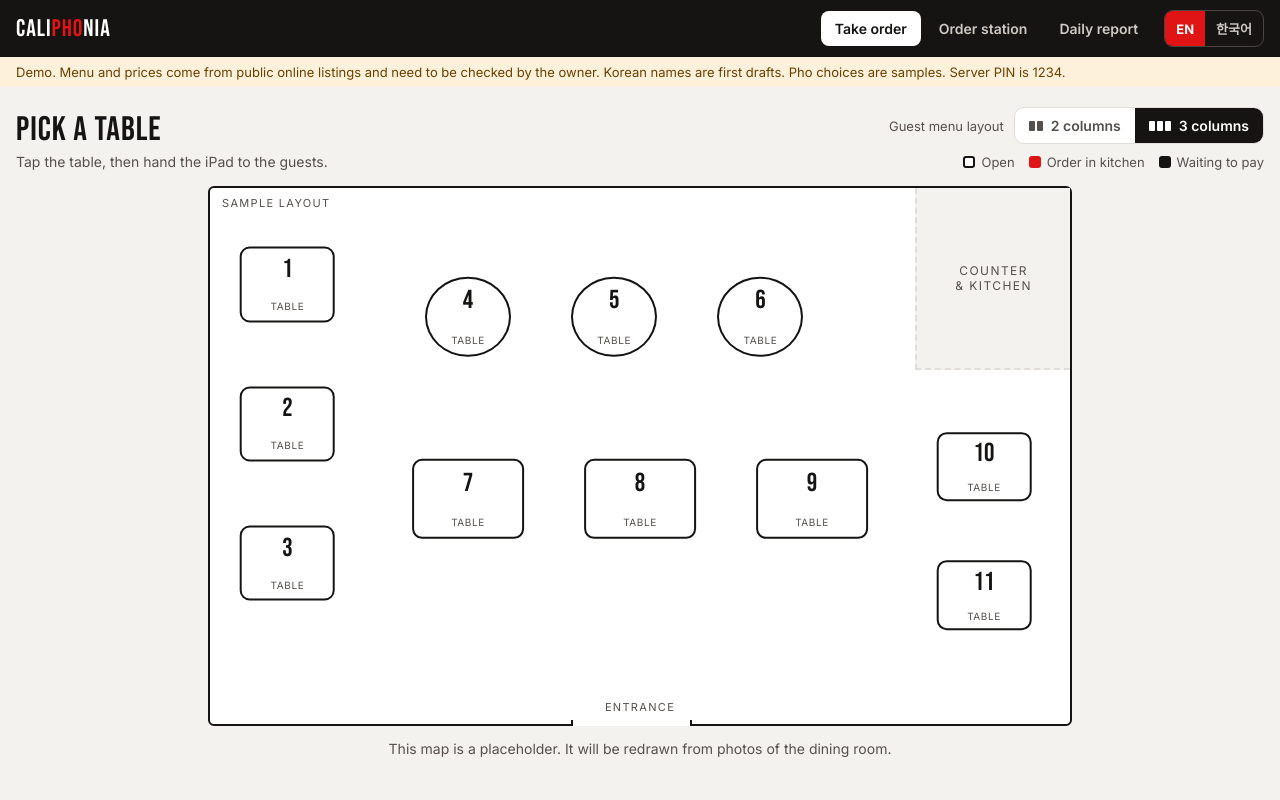
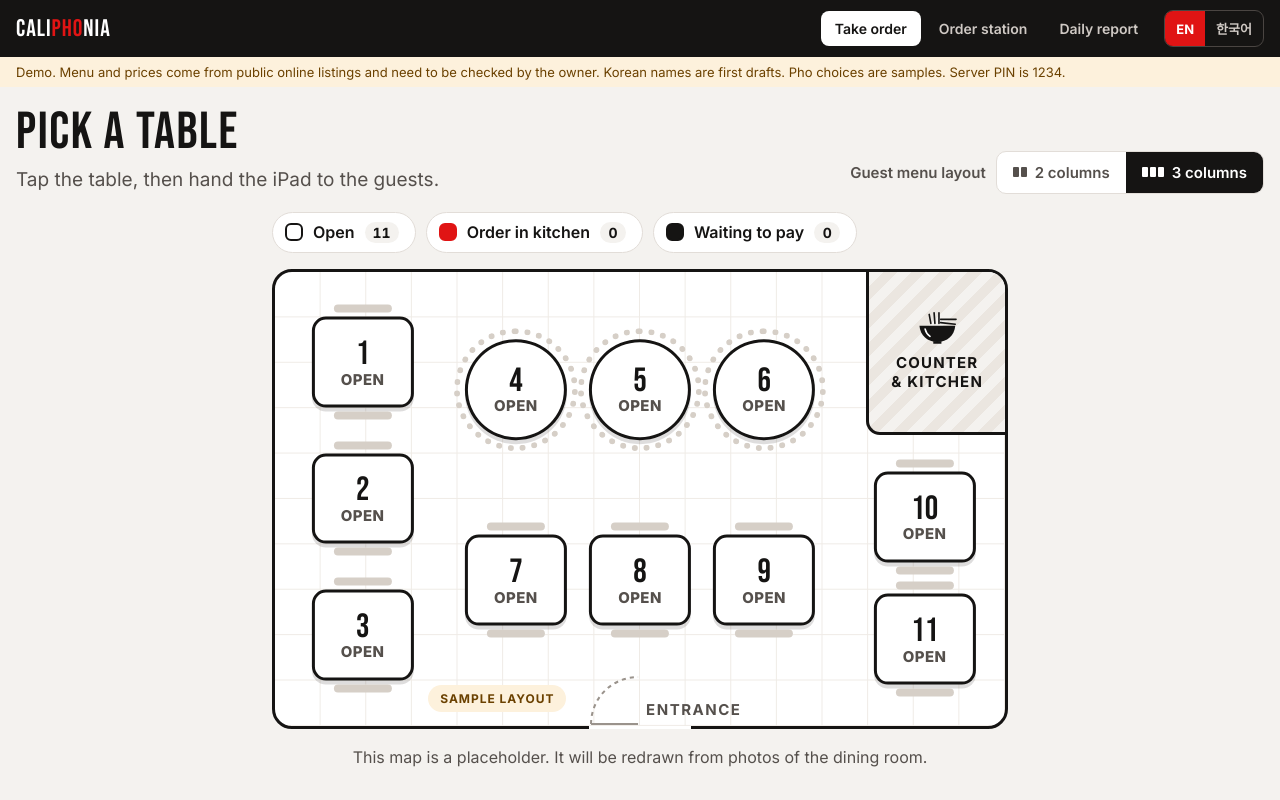
Before and after one commit to skym0903/CaliphoniaWestern, a plain HTML site: page index.html in a window 1280 px wide. Drawn offline with Linux system fonts and the light colour scheme.

Commit message:
Update index.html

```diff
--- a/index.html
+++ b/index.html
@@ -69,22 +69,45 @@ h1.v{font-family:var(--display);font-size:34px;letter-spacing:.03em;font-weight:
 .btn.ghost{background:transparent}
 .btn:disabled{opacity:.4;cursor:default}
 
-/* Table map */
-.maphead{display:flex;flex-wrap:wrap;gap:12px;align-items:end;justify-content:space-between;margin-bottom:16px}
-.legend{display:flex;gap:14px;font-size:13px;color:var(--ink-2)}
-.legend i{display:inline-block;width:12px;height:12px;border-radius:3px;margin-right:6px;vertical-align:-1px}
-.floor{position:relative;width:100%;max-width:min(1000px,calc((100vh - 260px) * 1.6));aspect-ratio:16/10;background:var(--paper);border:2px solid var(--ink);border-radius:6px;margin:0 auto}
-.floor .zone{position:absolute;font-size:11px;letter-spacing:.12em;text-transform:uppercase;color:var(--ink-2)}
-.floor .counter{position:absolute;right:0;top:0;width:18%;height:34%;background:var(--ground);border-left:2px dashed var(--line);border-bottom:2px dashed var(--line);display:grid;place-items:center;font-size:12px;letter-spacing:.12em;text-transform:uppercase;color:var(--ink-2);text-align:center}
-.floor .door{position:absolute;bottom:-2px;left:42%;width:14%;height:6px;background:var(--paper);border-left:2px solid var(--ink);border-right:2px solid var(--ink)}
-.tbl{position:absolute;transform:translate(-50%,-50%);display:grid;place-items:center;border-radius:10px;background:var(--paper);border:2px solid var(--ink);font-family:var(--display);font-size:26px;line-height:1;transition:transform .12s}
-.tbl small{display:block;font-family:var(--body);font-size:10px;letter-spacing:.06em;text-transform:uppercase;color:var(--ink-2);margin-top:3px}
+/* Table map: a drawn floor plan. Large, high-contrast type to match the guest menu. */
+.tables h1.v{font-size:52px}
+body.ko .tables h1.v{font-size:38px}
+.lead{font-size:19px;color:var(--ink-2);margin:8px 0 0;line-height:1.4}
+.maphead{display:flex;flex-wrap:wrap;gap:16px;align-items:flex-end;justify-content:space-between;margin-bottom:18px}
+.tables .layoutset{font-size:15px;font-weight:600}
+.tables .seg button{padding:11px 16px;font-size:15px}
+.legend{display:flex;flex-wrap:wrap;gap:10px;margin:0 auto 16px;max-width:min(1060px,calc((100vh - 340px) * 1.6))}
+.lchip{display:inline-flex;align-items:center;gap:10px;padding:9px 16px 9px 12px;border-radius:999px;background:var(--paper);border:1px solid var(--line);font-size:16px;font-weight:600}
+.lchip i{width:18px;height:18px;border-radius:6px;border:2.5px solid var(--ink);background:var(--paper)}
+.lchip.k i{background:var(--red);border-color:var(--red)}
+.lchip.p i{background:var(--ink)}
+.lchip b{font-variant-numeric:tabular-nums;min-width:26px;padding:2px 8px;border-radius:999px;background:var(--ground);text-align:center;font-size:14px}
+.movebar{max-width:min(1060px,calc((100vh - 340px) * 1.6));margin:0 auto 14px;background:var(--amber-soft);color:#6b4100;border-radius:14px;padding:14px 18px;font-size:18px;font-weight:700}
+.floor{--tile:#efebe6;container-type:inline-size;position:relative;width:100%;max-width:min(1060px,calc((100vh - 340px) * 1.6));aspect-ratio:16/10;margin:0 auto;border:3px solid var(--ink);border-radius:20px;
+  background-color:var(--paper);background-image:linear-gradient(var(--tile) 1px,transparent 1px),linear-gradient(90deg,var(--tile) 1px,transparent 1px);background-size:6.25% 10%;background-position:-1px -1px}
+.floor .kitchen{position:absolute;right:0;top:0;width:19%;height:36%;border-left:3px solid var(--ink);border-bottom:3px solid var(--ink);border-radius:0 17px 0 14px;
+  background:repeating-linear-gradient(135deg,#f4f2ef 0 10px,#ebe6e0 10px 20px);display:flex;flex-direction:column;align-items:center;justify-content:center;gap:8px;text-align:center;padding:8px}
+.floor .kitchen svg{width:34%;height:auto}
+.floor .kitchen b{font-size:clamp(11px,1.25vw,15px);letter-spacing:.08em;text-transform:uppercase;line-height:1.3}
+.floor .entry{position:absolute;bottom:-3px;left:43%;width:14%;height:3px;background:var(--paper)}
+.floor .entry svg{position:absolute;left:0;bottom:3px;width:100%;height:auto;overflow:visible}
+.floor .entry span{position:absolute;bottom:10px;left:56%;font-size:clamp(11px,1.25vw,15px);font-weight:700;letter-spacing:.1em;text-transform:uppercase;white-space:nowrap;color:var(--ink-2)}
+.floor .tag{position:absolute;left:21%;bottom:14px;font-size:12px;font-weight:700;letter-spacing:.08em;text-transform:uppercase;background:var(--amber-soft);color:#6b4100;padding:6px 12px;border-radius:999px}
+.tbl{position:absolute;transform:translate(-50%,-50%);display:flex;flex-direction:column;align-items:center;justify-content:center;gap:.35cqw;padding:0;border-radius:14px;background:var(--paper);border:3px solid var(--ink);
+  box-shadow:0 4px 0 rgba(21,20,19,.14);transition:transform .12s}
+.tbl .n{font-family:var(--display);font-size:clamp(30px,3.9vw,50px);font-size:4.6cqw;line-height:.86;padding-top:.08em;font-variant-numeric:tabular-nums}
+.tbl .st{font-size:clamp(13px,1.6vw,19px);font-size:2.05cqw;font-weight:800;letter-spacing:.03em;text-transform:uppercase;color:var(--ink-2);line-height:1.1;text-align:center;padding:0 4px;white-space:nowrap}
+.tbl:not(.round)::before,.tbl:not(.round)::after{content:"";position:absolute;left:20%;right:20%;height:8px;border-radius:5px;background:#d6cfc7}
+.tbl:not(.round)::before{top:-15px}
+.tbl:not(.round)::after{bottom:-15px}
 .tbl.round{border-radius:50%}
-.tbl.busy{background:var(--red);border-color:var(--red);color:#fff}
-.tbl.busy small{color:#ffe3e0}
-.tbl.pay{background:var(--ink);border-color:var(--ink);color:#fff}
-.tbl.pay small{color:#cfc9c4}
-.tbl:active{transform:translate(-50%,-50%) scale(.95)}
+.tbl.round::before{content:"";position:absolute;inset:-14px;border-radius:50%;border:6px dotted #d6cfc7;pointer-events:none}
+.tbl.busy{background:var(--red);border-color:var(--red);color:#fff;box-shadow:0 4px 0 var(--red-dark)}
+.tbl.busy .st{color:#fff}
+.tbl.pay{background:var(--ink);border-color:var(--ink);color:#fff;box-shadow:0 4px 0 #000}
+.tbl.pay .st{color:#e6e0db}
+.tbl:active{transform:translate(-50%,-50%) translateY(3px);box-shadow:0 1px 0 rgba(21,20,19,.14)}
+.note{text-align:center;font-size:16px;color:var(--ink-2);margin:18px 0 0}
 
 /* ---------- Guest menu: large type ---------- */
 .menu{display:grid;grid-template-columns:210px minmax(0,1fr) 340px;grid-template-rows:auto minmax(0,1fr);height:100%;min-height:0;background:var(--paper)}
@@ -408,10 +431,13 @@ function optsFor(id){return BY[id]&&BY[id].cat==="pho"?PHO_OPTS:[];}
 
 /* Sample floor plan. Replace once interior photos arrive. x/y are % of the floor box. */
 var TABLES=[
-  {n:1,x:9,y:18,w:11,h:14},{n:2,x:9,y:44,w:11,h:14},{n:3,x:9,y:70,w:11,h:14},
-  {n:4,x:30,y:24,w:10,h:15,round:1},{n:5,x:47,y:24,w:10,h:15,round:1},{n:6,x:64,y:24,w:10,h:15,round:1},
-  {n:7,x:30,y:58,w:13,h:15},{n:8,x:50,y:58,w:13,h:15},{n:9,x:70,y:58,w:13,h:15},
-  {n:10,x:90,y:52,w:11,h:13},{n:11,x:90,y:76,w:11,h:13}
+  /* left wall: 3 square tables, one column */
+  {n:1,x:12,y:20,w:14,h:20},{n:2,x:12,y:50,w:14,h:20},{n:3,x:12,y:80,w:14,h:20},
+  /* middle: round tables above, square tables below, sharing the same 3 columns */
+  {n:4,x:33,y:26,w:14,h:22.4,round:1},{n:5,x:50,y:26,w:14,h:22.4,round:1},{n:6,x:67,y:26,w:14,h:22.4,round:1},
+  {n:7,x:33,y:68,w:14,h:20},{n:8,x:50,y:68,w:14,h:20},{n:9,x:67,y:68,w:14,h:20},
+  /* right wall, below the kitchen */
+  {n:10,x:89,y:54,w:14,h:20},{n:11,x:89,y:81,w:14,h:20}
 ];
 var PIN="1234";
 
@@ -427,7 +453,7 @@ var ST={
     demo:"Demo. Menu and prices come from public online listings and need to be checked by the owner. Korean names are first drafts. Pho choices are samples. Server PIN is 1234.",
     pick:"Pick a table",pickSub:"Tap the table, then hand the iPad to the guests.",move:"Move order to which table?",moveSub:"The guests' items are kept. Tap the correct table.",
     layout:"Guest menu layout",cols:" columns",open:"Open",inKitchen:"Order in kitchen",counter:"Counter<br>&amp; kitchen",entrance:"Entrance",sample:"Sample layout",
-    table:"Table",ordered:"Ordered",mapNote:"This map is a placeholder. It will be redrawn from photos of the dining room.",colsToast:function(c){return "Guest menu set to "+c+" columns on this iPad";},
+    table:"Table",ordered:"Ordered",stOpen:"Open",stPay:"Unpaid",mapNote:"This map is a placeholder. It will be redrawn from photos of the dining room.",colsToast:function(c){return "Guest menu set to "+c+" columns on this iPad";},
     pinTitle:"Enter server PIN",back:"Back",pinChange:"Change table",pinConfirm:"Confirm order",cancel:"Cancel",wrongPin:"Wrong PIN. Try again.",
     confirm:"Confirm order",confirmSub:"Read it back to the guests. Change anything before sending.",noItems:"No items left. Add items or cancel this order.",
     subtotal:"Subtotal",beforeTax:"(before tax)",addMore:"Add more items",moveIt:"Wrong table? Move it",cancelOrder:"Cancel order",send:"Send to kitchen",change:"Change",
@@ -455,7 +481,7 @@ var ST={
     demo:"데모입니다. 메뉴와 가격은 온라인 정보를 바탕으로 했으며 사장님 확인이 필요합니다. 한국어 메뉴명은 초안입니다. 쌀국수 옵션은 샘플입니다. 직원 PIN은 1234입니다.",
     pick:"테이블 선택",pickSub:"테이블을 누른 후 손님께 iPad를 건네주세요.",move:"어느 테이블로 옮길까요?",moveSub:"주문 내용은 그대로 유지됩니다. 맞는 테이블을 누르세요.",
     layout:"손님 메뉴 배열",cols:"열",open:"빈 테이블",inKitchen:"주문 진행 중",counter:"카운터<br>&amp; 주방",entrance:"입구",sample:"샘플 배치도",
-    table:"테이블",ordered:"주문됨",mapNote:"이 배치도는 임시입니다. 매장 내부 사진을 받으면 다시 그립니다.",colsToast:function(c){return "이 iPad의 손님 메뉴가 "+c+"열로 설정되었습니다";},
+    table:"테이블",ordered:"주문됨",stOpen:"빈자리",stPay:"결제 대기",mapNote:"이 배치도는 임시입니다. 매장 내부 사진을 받으면 다시 그립니다.",colsToast:function(c){return "이 iPad의 손님 메뉴가 "+c+"열로 설정되었습니다";},
     pinTitle:"직원 PIN 입력",back:"뒤로",pinChange:"테이블 변경",pinConfirm:"주문 확인",cancel:"취소",wrongPin:"PIN이 틀렸습니다. 다시 입력하세요.",
     confirm:"주문 확인",confirmSub:"손님께 주문을 다시 확인하고, 보내기 전에 필요한 부분을 수정하세요.",noItems:"남은 메뉴가 없습니다. 메뉴를 추가하거나 주문을 취소하세요.",
     subtotal:"합계",beforeTax:"(세금 별도)",addMore:"메뉴 추가",moveIt:"테이블 변경",cancelOrder:"주문 취소",send:"주방으로 보내기",change:"변경",
@@ -572,20 +598,25 @@ function render(){
 function tab(id,label){var cur=(S.mode===id)||(id==="tables"&&S.mode==="confirm");return '<button data-act="mode" data-v="'+id+'" aria-current="'+cur+'">'+label+'</button>';}
 
 function vTables(){
-  var busy=busyTables();
-  var h='<div class="pad"><div class="maphead"><div><h1 class="v">'+(S.moving?t("move"):t("pick"))+'</h1><p class="sub">'+(S.moving?t("moveSub"):t("pickSub"))+'</p></div>'+
-    '<div style="display:flex;flex-direction:column;gap:10px;align-items:flex-end">'+
+  var busy=busyTables(),nK=0,nP=0;
+  Object.keys(busy).forEach(function(k){if(busy[k]==="kitchen")nK++;else nP++;});
+  var nO=TABLES.length-nK-nP;
+  var h='<div class="pad tables"><div class="maphead"><div><h1 class="v">'+(S.moving?t("move"):t("pick"))+'</h1><p class="lead">'+(S.moving?t("moveSub"):t("pickSub"))+'</p></div>'+
     '<div class="layoutset"><span>'+t("layout")+'</span><div class="seg" role="group" aria-label="'+t("layout")+'">'+
       [2,3].map(function(c){var ic="";for(var i=0;i<c;i++)ic+="<i></i>";return '<button data-act="cols" data-v="'+c+'" aria-pressed="'+(S.cols===c)+'"><span class="ic" style="grid-template-columns:repeat('+c+',6px)">'+ic+'</span>'+c+t("cols")+'</button>';}).join("")+
-    '</div></div>'+
-    '<div class="legend"><span><i style="background:#fff;border:2px solid #151413"></i>'+t("open")+'</span><span><i style="background:var(--red)"></i>'+t("inKitchen")+'</span><span><i style="background:var(--ink)"></i>'+t("waitingPay")+'</span></div></div></div>';
-  h+='<div class="floor" role="group" aria-label="Floor plan"><div class="counter">'+t("counter")+'</div><div class="door"></div>'+
-     '<span class="zone" style="left:50%;bottom:10px;transform:translateX(-50%)">'+t("entrance")+'</span>'+
-     '<span class="zone" style="left:12px;top:8px">'+t("sample")+'</span>';
+    '</div></div></div>';
+  if(S.moving) h+='<div class="movebar">'+t("moveSub")+'</div>';
+  h+='<div class="legend"><span class="lchip"><i></i>'+t("open")+'<b>'+nO+'</b></span><span class="lchip k"><i></i>'+t("inKitchen")+'<b>'+nK+'</b></span><span class="lchip p"><i></i>'+t("waitingPay")+'<b>'+nP+'</b></span></div>';
+  h+='<div class="floor" role="group" aria-label="Floor plan">'+
+    '<div class="kitchen">'+ICON.bowl+'<b>'+t("counter")+'</b></div>'+
+    '<div class="entry"><svg viewBox="0 0 100 50" aria-hidden="true"><path d="M2 48 A46 46 0 0 1 48 2" fill="none" stroke="#9a938c" stroke-width="2" stroke-dasharray="4 4"/><path d="M2 48 L48 48" stroke="#9a938c" stroke-width="2"/></svg><span>'+t("entrance")+'</span></div>'+
+    '<span class="tag">'+t("sample")+'</span>';
   TABLES.forEach(function(tb){
-    h+='<button class="tbl'+(tb.round?" round":"")+(busy[tb.n]==="kitchen"?" busy":busy[tb.n]==="pay"?" pay":"")+'" style="left:'+tb.x+'%;top:'+tb.y+'%;width:'+tb.w+'%;height:'+tb.h+'%" data-act="table" data-v="'+tb.n+'" aria-label="'+t("table")+' '+tb.n+(busy[tb.n]==="kitchen"?", "+t("inKitchen"):busy[tb.n]==="pay"?", "+t("waitingPay"):"")+'">'+tb.n+'<small>'+(busy[tb.n]==="kitchen"?t("ordered"):busy[tb.n]==="pay"?t("waitingPay"):t("table"))+'</small></button>';
+    var st=busy[tb.n];
+    h+='<button class="tbl'+(tb.round?" round":"")+(st==="kitchen"?" busy":st==="pay"?" pay":"")+'" style="left:'+tb.x+'%;top:'+tb.y+'%;width:'+tb.w+'%;height:'+tb.h+'%" data-act="table" data-v="'+tb.n+'" aria-label="'+t("table")+' '+tb.n+', '+(st==="kitchen"?t("inKitchen"):st==="pay"?t("waitingPay"):t("open"))+'">'+
+      '<span class="n">'+tb.n+'</span><span class="st">'+(st==="kitchen"?t("ordered"):st==="pay"?t("stPay"):t("stOpen"))+'</span></button>';
   });
-  h+='</div><p class="sub" style="text-align:center;margin-top:14px">'+t("mapNote")+'</p></div>';
+  h+='</div><p class="note">'+t("mapNote")+'</p></div>';
   return h;
 }
 
```
